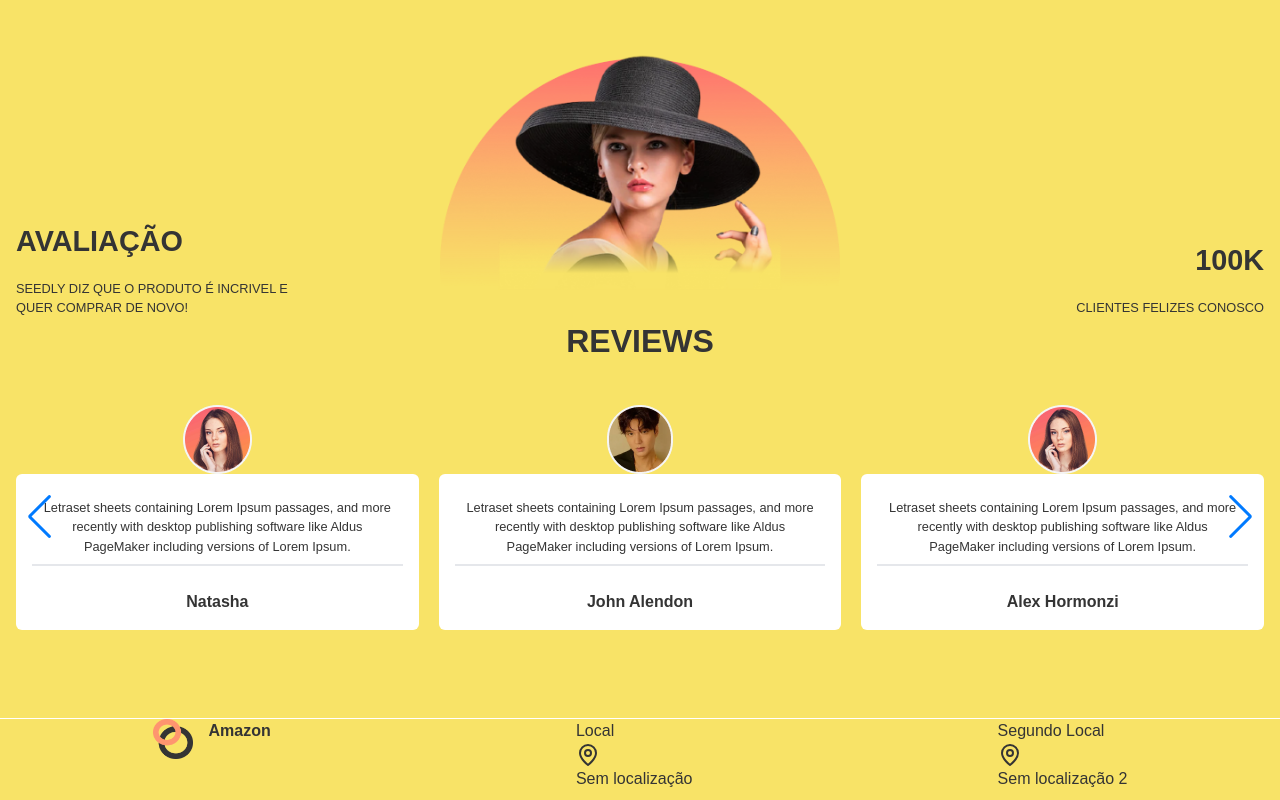
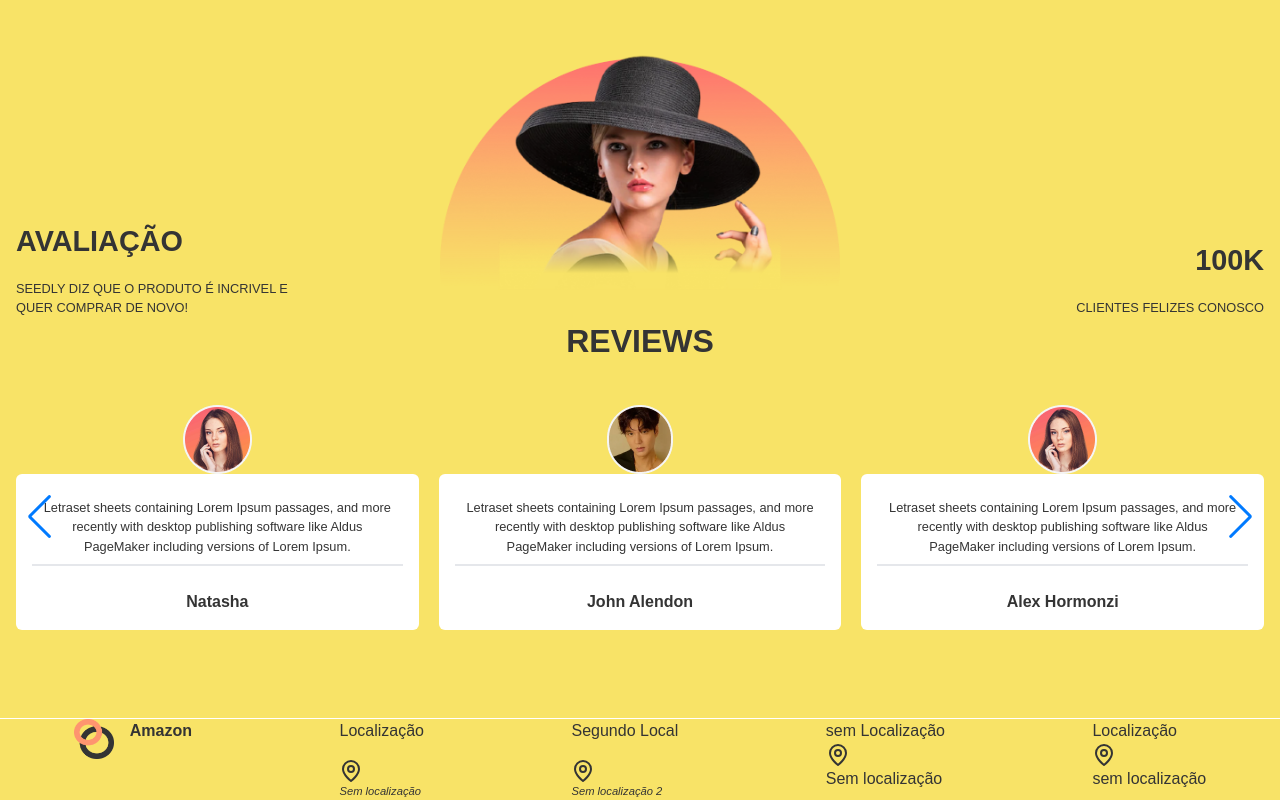
Before and after one commit to LucasP0/E_commerce_loja, a React (Vite) app: page / in a window 1280 px wide. Shown: the part 1884-2684 px from the top of the page. Built offline with nearby package versions, Linux system fonts and the light colour scheme.

Commit message:
Atualização.

```diff
--- a/src/components/footer/footer.tsx
+++ b/src/components/footer/footer.tsx
@@ -16,7 +16,7 @@ export const Footer = () => {
           <span className='font-semibold text-base '>Amazon</span>
         </div>
         <FooterComponent
-          spanOne={'Local'}
+          spanOne={'Localização'}
           icon={<MapPin />}
           spanTwo={'Sem localização'}
         />
@@ -25,6 +25,25 @@ export const Footer = () => {
           icon={<MapPin />}
           spanTwo={'Sem localização 2'}
         />
+        {/* OU */}
+        <div className='bloc '>
+          <div className='detail'>
+            <span>sem Localização</span>
+            <span className='pngLinE'>
+              <MapPin />
+              <span>Sem localização</span>
+            </span>
+          </div>
+        </div>
+        <div className='bloc '>
+          <div className='detail'>
+            <span>Localização</span>
+            <span className='pngLinE'>
+              <MapPin/>
+              <span>sem localização</span>
+            </span>
+          </div>
+        </div>
       </div>
     </div>
   )
--- a/src/components/footer/footerComponent.tsx
+++ b/src/components/footer/footerComponent.tsx
@@ -6,9 +6,9 @@ interface Iprops {
 
 export const FooterComponent = ({ icon, spanOne, spanTwo }: Iprops) => {
   return (
-    <div className='bloc '>
-      <div className='detail'>
-        <span>{spanOne}</span>
+    <div className='bloc flex flex-col gap-4 max-w-[12rem]'>
+      <div className='detail flex flex-col w-inherit text-[0.7rem] gap-4 italic '>
+        <span className="font-medium not-italic text-[1rem]">{spanOne}</span>
         <span className='pngLinE'>
           {icon}
           <span>{spanTwo}</span>
--- a/tailwind.config.js
+++ b/tailwind.config.js
@@ -34,6 +34,9 @@ export default {
 
         '2xl': '1536px',
         // => @media (min-width: 1536px) { ... }
+      },
+      width: {
+        inherit: 'inherit',
       }
     },
   },
```
